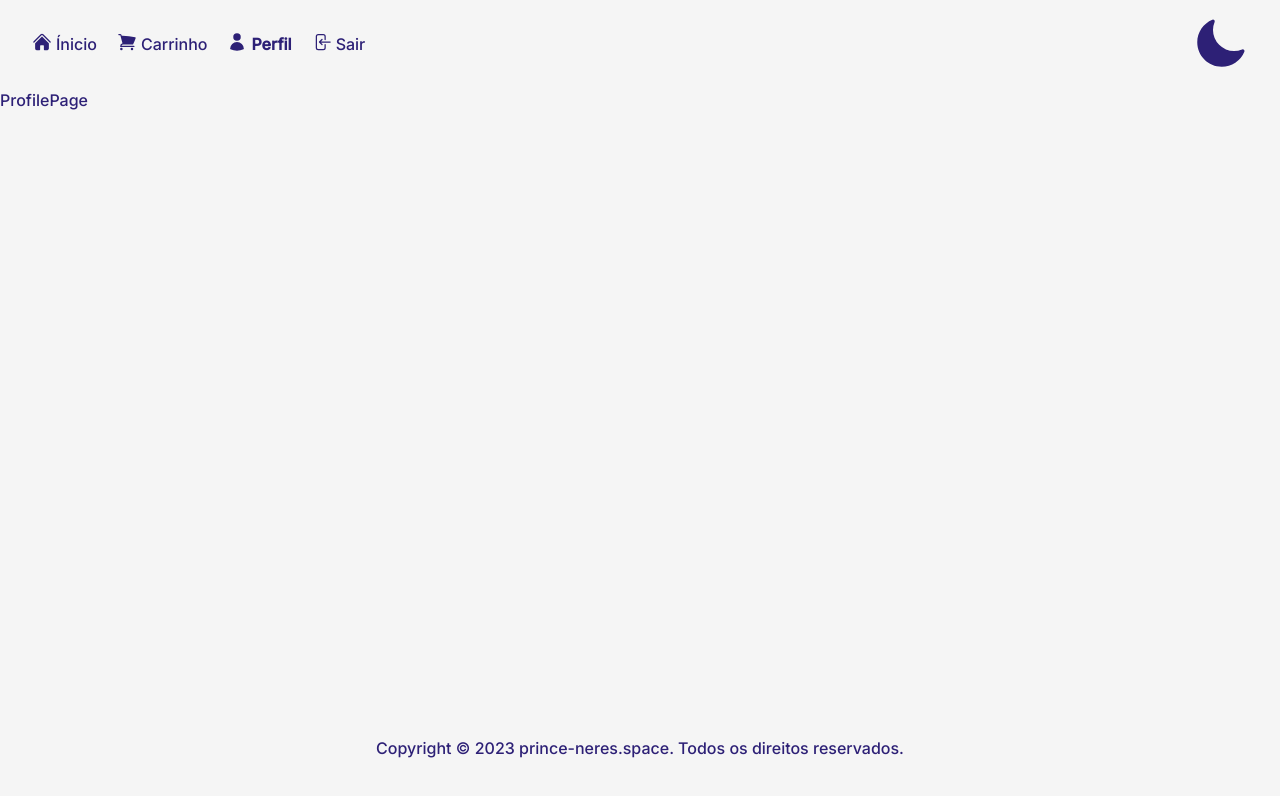
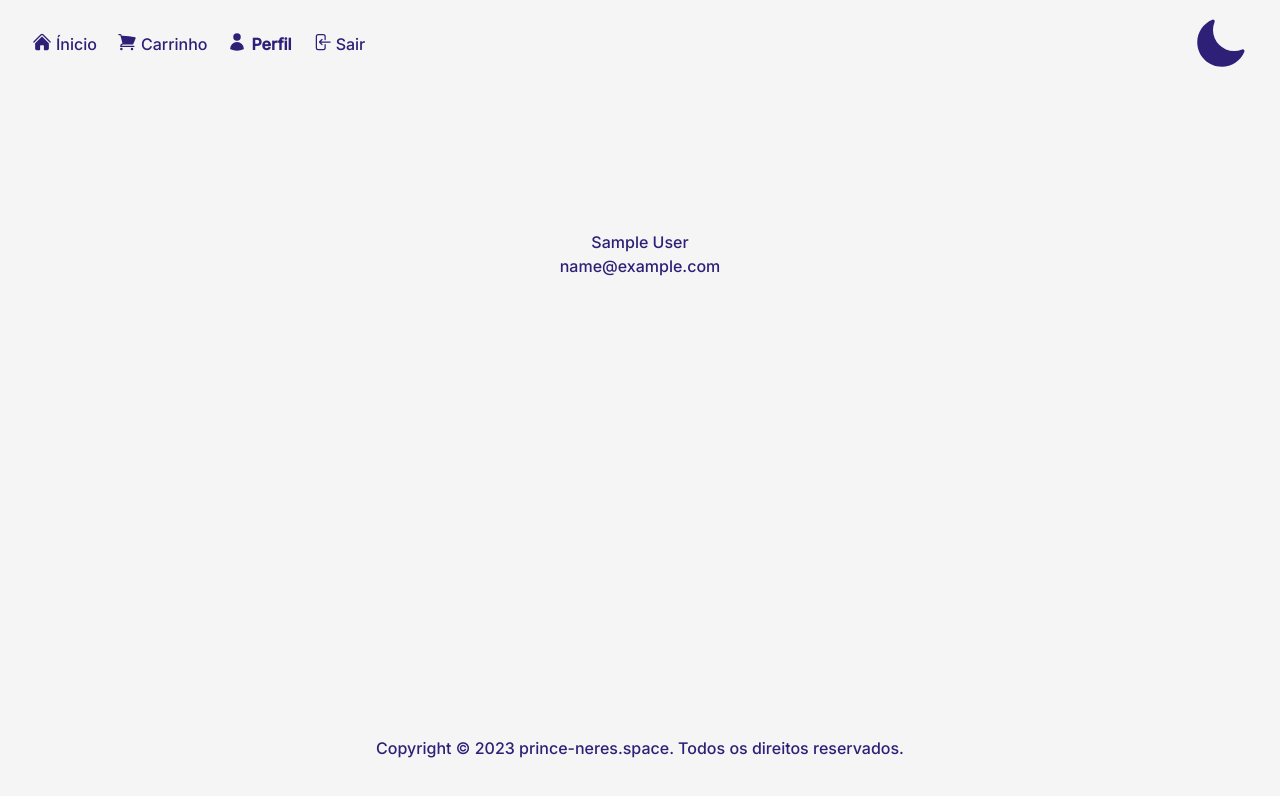
Before and after one commit to prince-neres/ecommerce, a React (Vite) app in the folder frontend/: page /profile in a window 1280 px wide. Shown: the top 796 px of the page. Built offline with nearby package versions, Linux system fonts and the light colour scheme; sample sign-in values are in the browser's storage.

Commit message:
Add pages and color text in forms

```diff
--- /dev/null
+++ b/frontend/src/components/ProfileCard/index.jsx
@@ -0,0 +1,26 @@
+import { useEffect } from 'react';
+import { useSelector } from 'react-redux';
+import { useNavigate } from 'react-router-dom';
+
+function ProfileCard() {
+  const navigate = useNavigate();
+  const { userInfo } = useSelector((state) => state.userLogin);
+  const { email, name } = userInfo || {};
+
+  useEffect(() => {
+    if (!email && !name) {
+      navigate('/login	');
+    }
+  }, [email, name]);
+
+  return (
+    <div className="m-auto flex flex-col justify-center	text-center	">
+      <div>
+        <p>{name}</p>
+        <p>{email}</p>
+      </div>
+    </div>
+  );
+}
+
+export default ProfileCard;
--- a/frontend/src/pages/LoginPage/index.jsx
+++ b/frontend/src/pages/LoginPage/index.jsx
@@ -41,7 +41,7 @@ function LoginPage() {
               type="email"
               id="email"
               placeholder="Digite seu email"
-              className="mt-3 p-3 rounded"
+              className="mt-3 p-3 rounded text-dark-bg"
               value={email}
               onChange={(e) => setEmail(e.target.value)}
             />
@@ -54,7 +54,7 @@ function LoginPage() {
               type="password"
               id="password"
               placeholder="Digite seu senha"
-              className="mt-3 p-3 rounded"
+              className="mt-3 p-3 rounded text-dark-bg"
               value={password}
               onChange={(e) => setPassword(e.target.value)}
             />
--- a/frontend/src/pages/ProfilePage/index.jsx
+++ b/frontend/src/pages/ProfilePage/index.jsx
@@ -1,5 +1,11 @@
+import ProfileCard from '../../components/ProfileCard';
+
 function ProfilePage() {
-  return <div>ProfilePage</div>;
+  return (
+    <div className="flex justify-center items-center h-full">
+      <ProfileCard />
+    </div>
+  );
 }
 
 export default ProfilePage;
--- a/frontend/src/pages/RegisterPage/index.jsx
+++ b/frontend/src/pages/RegisterPage/index.jsx
@@ -47,7 +47,7 @@ function RegisterPage() {
               id="name"
               type="name"
               placeholder="Digite seu nome"
-              className="my-3 p-3 rounded"
+              className="my-3 p-3 rounded text-dark-bg"
               value={name}
               onChange={(e) => setName(e.target.value)}
               required
@@ -61,7 +61,7 @@ function RegisterPage() {
               required
               type="email"
               placeholder="Digite seu email"
-              className="my-3 p-3 rounded"
+              className="my-3 p-3 rounded text-dark-bg"
               value={email}
               onChange={(e) => setEmail(e.target.value)}
             />
@@ -74,7 +74,7 @@ function RegisterPage() {
               id="password"
               type="password"
               placeholder="Digite a senha"
-              className="my-3 p-3 rounded"
+              className="my-3 p-3 rounded text-dark-bg"
               value={password}
               onChange={(e) => setPassword(e.target.value)}
             />
@@ -87,7 +87,7 @@ function RegisterPage() {
               id="confirm-password"
               type="password"
               placeholder="Confirme a senha"
-              className="mt-3 p-3 rounded"
+              className="mt-3 p-3 rounded text-dark-bg"
               value={confirmPassword}
               onChange={(e) => setConfirmPassword(e.target.value)}
             />
--- /dev/null
+++ b/frontend/src/pages/ShippingPage/index.jsx
@@ -0,0 +1,3 @@
+export default function ShippingPage() {
+  return <div className="flex flex-col justify-center items-center pt-5">Compra efetuada!</div>;
+}
--- a/frontend/src/routes.jsx
+++ b/frontend/src/routes.jsx
@@ -6,6 +6,7 @@ import ProductPage from './pages/ProductPage';
 import CartPage from './pages/CartPage';
 import ProfilePage from './pages/ProfilePage';
 import BasePage from './pages/BasePage';
+import ShippingPage from './pages/ShippingPage';
 
 function Router() {
   return (
@@ -14,6 +15,7 @@ function Router() {
         <Route path="/" element={<BasePage />}>
           <Route index element={<HomePage />} exact />
           <Route path="/login" element={<LoginPage />} exact />
+          <Route path="/login/shipping" element={<ShippingPage />} exact />
           <Route path="/register" element={<RegisterPage />} exact />
           <Route path="/product/:id" element={<ProductPage />} exact />
           <Route path="/cart/:id?" element={<CartPage />} exact />
```
